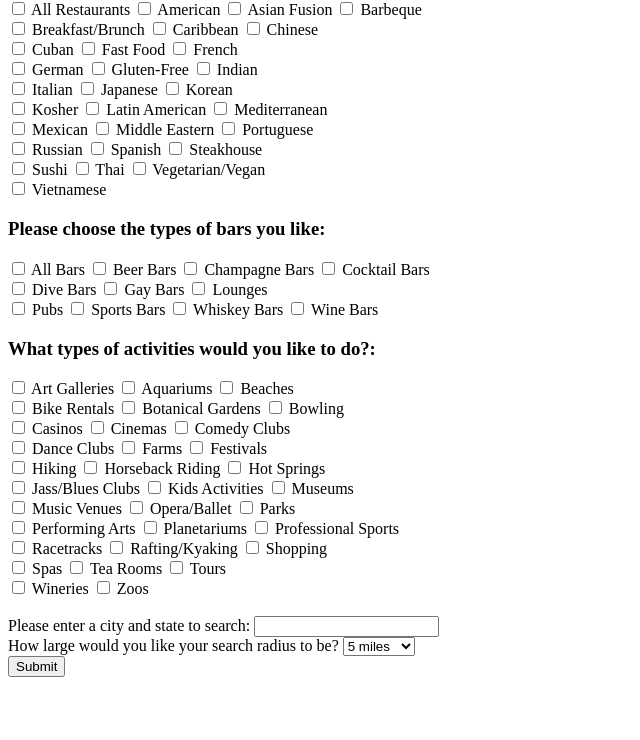
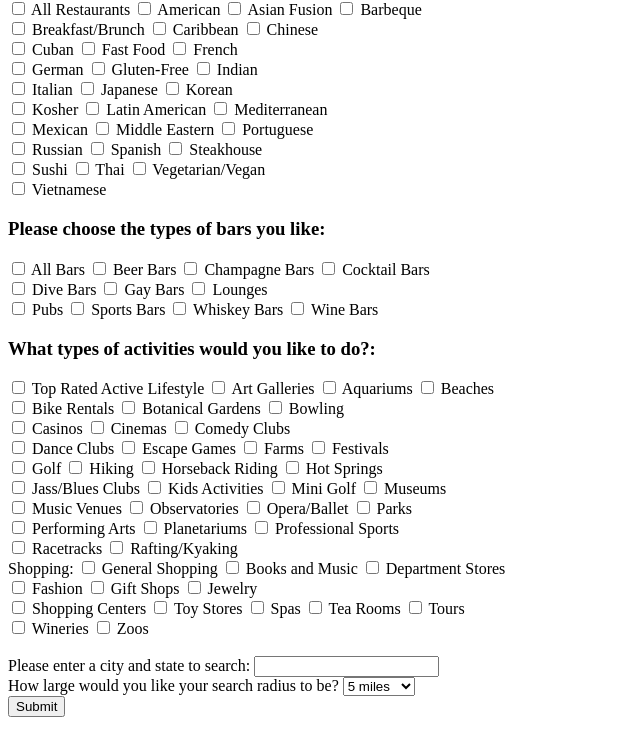
Before and after one commit to whitneybelba/PlanIt-Go, a Flask app: page / in a window 1280 px wide. Shown: the part 60-800 px from the top of the page, without its empty margins (0-640 px from the left). Run offline with Flask 2, Linux system fonts and the light colour scheme.

Commit message:
updated some activity choices

```diff
--- a/templates/base.html
+++ b/templates/base.html
@@ -1,12 +1,12 @@
 <!doctype html>
 <html>
 <head>
-    <title>Travel Activity Planner</title>
+{% block content %}
+    <title>put title here</title>
 </head>
 <body>
+    Put body here.
 
-{% block content %}
-    Put your body here.
 {% endblock %}
 
 </body>
--- a/templates/index.html
+++ b/templates/index.html
@@ -1,5 +1,7 @@
 {% extends 'base.html' %}
 {% block content %}
+<title>Travel Activity Planner</title>
+<script type="text/javascript" src="../static/js/scripts.js" async></script>
 
 <h3>Please choose the types of restaurants you like:</h3>
 <form action="results" method="GET">
@@ -128,6 +130,9 @@
 
 <h3>What types of activities would you like to do?:</h3>
         <label>
+            <input type="checkbox" name="activity" value="active"> Top Rated Active Lifestyle
+        </label>
+        <label>
             <input type="checkbox" name="activity" value="galleries"> Art Galleries
         </label>
         <label>
@@ -158,11 +163,17 @@
             <input type="checkbox" name="activity" value="danceclubs"> Dance Clubs
         </label>
         <label>
+            <input type="checkbox" name="activity" value="escapegames"> Escape Games
+        </label>
+        <label>
             <input type="checkbox" name="activity" value="farms"> Farms
         </label>
         <label>
             <input type="checkbox" name="activity" value="festivals"> Festivals
         </label><br>
+        <label>
+            <input type="checkbox" name="activity" value="golf"> Golf
+        </label>
         <label>
             <input type="checkbox" name="activity" value="hiking"> Hiking
         </label>
@@ -179,10 +190,16 @@
             <input type="checkbox" name="activity" value="kids_activities"> Kids Activities
         </label>
         <label>
+            <input type="checkbox" name="activity" value="mini_golf"> Mini Golf
+        </label>
+        <label>
             <input type="checkbox" name="activity" value="museums"> Museums
         </label><br>
         <label>
             <input type="checkbox" name="activity" value="musicvenues"> Music Venues
+        </label>
+        <label>
+            <input type="checkbox" name="activity" value="observatories"> Observatories
         </label>
         <label>
             <input type="checkbox" name="activity" value="opera"> Opera/Ballet
@@ -204,10 +221,32 @@
         </label>
         <label>
             <input type="checkbox" name="activity" value="rafting"> Rafting/Kyaking
+        </label><br>
+        <label>
+            Shopping:
+            <input type="checkbox" name="activity" value="shopping"> General Shopping
         </label>
         <label>
-            <input type="checkbox" name="activity" value="shopping"> Shopping
+            <input type="checkbox" name="activity" value="media"> Books and Music
+        </label>
+        <label>
+            <input type="checkbox" name="activity" value="deptstores"> Department Stores
         </label><br>
+        <label>
+            <input type="checkbox" name="activity" value="fashion"> Fashion
+        </label>
+        <label>
+            <input type="checkbox" name="activity" value="giftshops"> Gift Shops
+        </label>
+        <label>
+            <input type="checkbox" name="activity" value="jewelry"> Jewelry
+        </label><br>
+        <label>
+            <input type="checkbox" name="activity" value="shoppingcenters"> Shopping Centers
+        </label>
+        <label>
+            <input type="checkbox" name="activity" value="toys"> Toy Stores
+        </label>
         <label>
             <input type="checkbox" name="activity" value="spas"> Spas
         </label>
--- a/templates/results.html
+++ b/templates/results.html
@@ -1,6 +1,6 @@
 {% extends 'base.html' %}
 {% block content %}
-
+<title>Results</title>
 <head>
   <meta charset="utf-8">
   <meta name="viewport" content="width=device-width, initial-scale=1">
```
